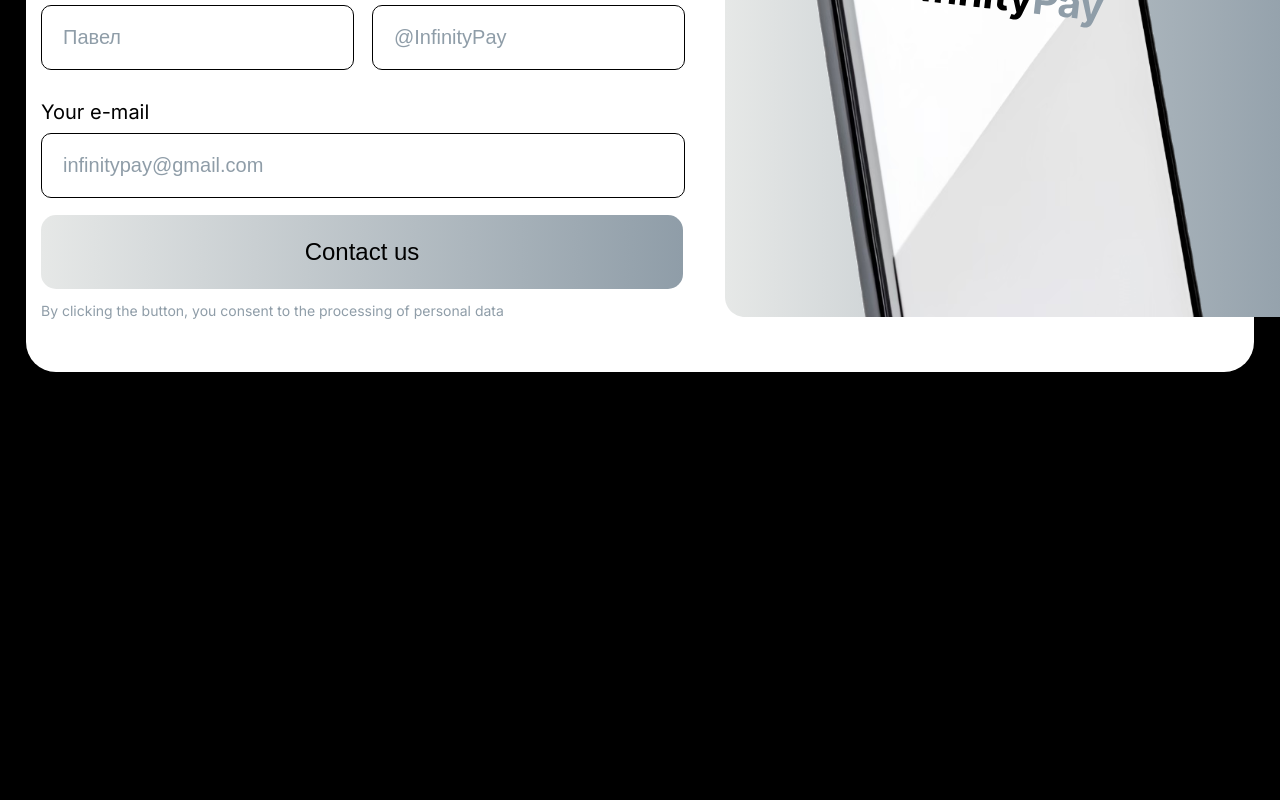
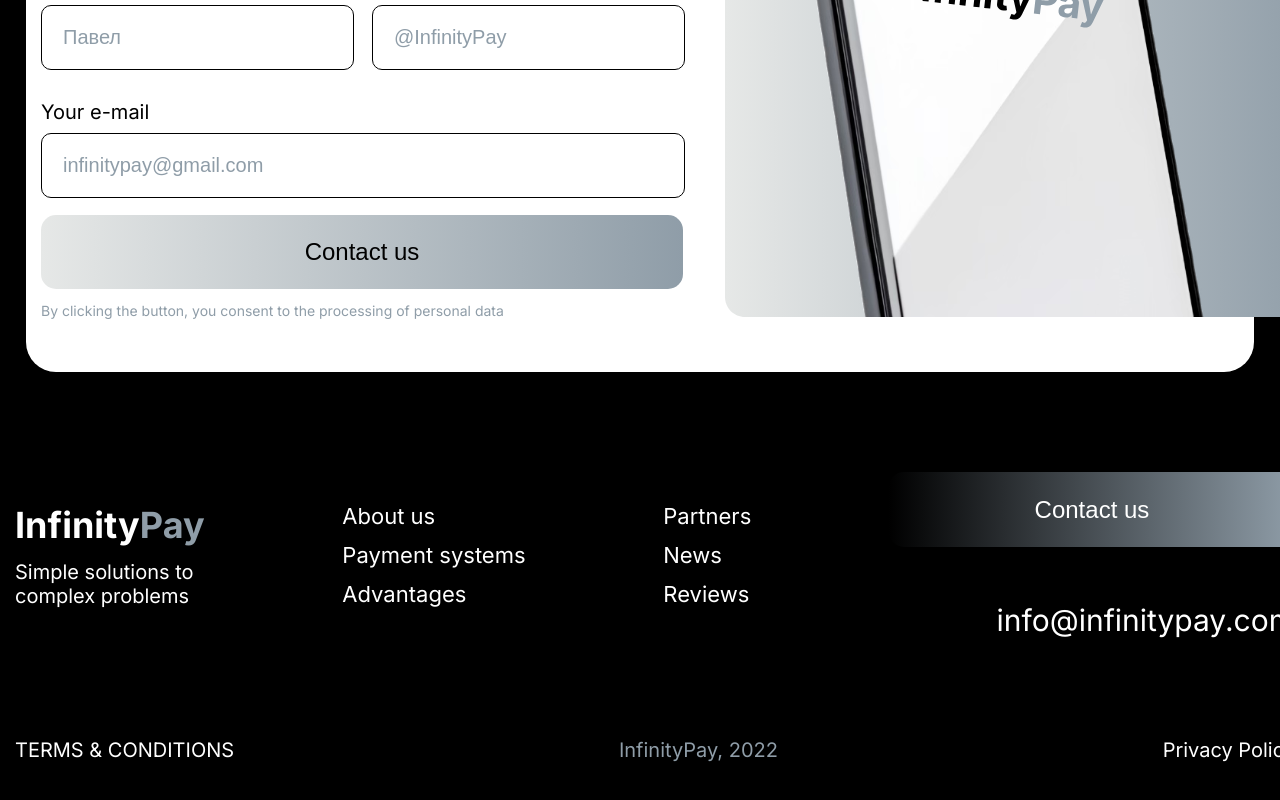
Before and after one commit to madixanov/InfinityPay, a React (Vite) app: page / in a window 1280 px wide. Shown: the part 6436-7236 px from the top of the page. Before the commit the page ends 6908 px from the top, so only its background shows below. Built offline with nearby package versions, Linux system fonts and the light colour scheme.

Commit message:
Creating and adding: footer

```diff
--- /dev/null
+++ b/src/components/09-Footer/Footer.css
@@ -0,0 +1,119 @@
+footer {
+  background-color: black;
+}
+
+.footer {
+  width: 100%;
+  display: flex;
+  flex-direction: column;
+  justify-content: start;
+  gap: 100px;
+  align-items: start;
+  padding-bottom: 84px;
+}
+
+.footer p {
+  margin: 0;
+}
+
+.nav-links-container {
+  display: flex;
+  justify-content: space-between;
+  align-items: center;
+  width: 100%;
+}
+
+.rules-container {
+  display: flex;
+  justify-content: space-between;
+  align-items: center;
+  width: 100%;
+}
+
+.company-name {
+  font-size: 20px;
+  font-weight: 400;
+  color: #8F9DA8;
+}
+
+.rules-container p {
+  font-size: 20px;
+  font-weight: 400;
+}
+
+.logo-container {
+  display: flex;
+  flex-direction: column;
+  justify-content: start;
+  align-items: start;
+  gap: 13px;
+}
+
+.logo-f2 {
+  width: 185px;
+  font-size: 20px;
+  font-weight: 400;
+}
+
+.logo-f {
+  font-size: 36px;
+  font-weight: 700;
+}
+
+.logo-f span {
+  color: #8F9DA8;
+}
+
+.left-cont {
+  display: flex;
+  flex-direction: column;
+  justify-content: start;
+  align-items: start;
+  gap: 13px;
+}
+
+.left-cont p {
+  font-size: 22px;
+  font-weight: 400;
+  cursor: pointer;
+}
+
+.right-cont {
+  display: flex;
+  flex-direction: column;
+  justify-content: start;
+  align-items: start;
+  gap: 13px;
+}
+
+.right-cont p {
+  font-size: 22px;
+  font-weight: 400;
+  cursor: pointer;
+}
+
+.contact-cont {
+  display: flex;
+  flex-direction: column;
+  justify-content: start;
+  align-items: start;
+  gap: 55px;
+}
+
+.contact-cont button {
+  width: 406px;
+  height: 75px;
+  border: none;
+  border-radius: 15px;
+  color: white;
+  font-size: 24px;
+  font-weight: 500;
+  background: linear-gradient(90deg, #000000, #8F9DA8);
+  cursor: pointer;
+}
+
+.contact-cont p {
+  font-size: 30px;
+  font-weight: 400;
+  align-self: end;
+}
--- /dev/null
+++ b/src/components/09-Footer/Footer.jsx
@@ -0,0 +1,40 @@
+import "./Footer.css"
+import { useTranslation } from "react-i18next";
+
+export default function Footer() {
+  const { t } = useTranslation();
+
+  return (
+    <footer>
+      <div className="container">
+        <div className="footer">
+          <div className="nav-links-container">
+            <div className="logo-container">
+              <p className="logo-f">{t("site_name")}<span>{t("site_name_span")}</span></p>
+              <p className="logo-f2">{t("sub_text")}</p>
+            </div>
+            <div className="left-cont">
+              <p>{t("about")}</p>
+              <p>{t("payment_systems")}</p>
+              <p>{t("advantages")}</p>
+            </div>
+            <div className="right-cont">
+              <p>{t("companies")}</p>
+              <p>{t("news")}</p>
+              <p>{t("ratings")}</p>
+            </div>
+            <div className="contact-cont">
+              <button>{t("submit_text")}</button>
+              <p>{t("email")}</p>
+            </div>
+          </div>
+          <div className="rules-container">
+            <p>{t("conditions")}</p>
+            <p className="company-name">{t("company_name")}</p>
+            <p>{t("rules")}</p>
+          </div>
+        </div>
+      </div>
+    </footer>
+  )
+}
--- a/src/i18n/en.json
+++ b/src/i18n/en.json
@@ -145,6 +145,6 @@
   "submit_text": "Contact us",
   "email": "info@infinitypay.com",
   "conditions": "TERMS & CONDITIONS",
-  "compnay_name": "InfinityPay, 2022",
+  "company_name": "InfinityPay, 2022",
   "rules": "Privacy Policy"
 }
--- a/src/i18n/ru.json
+++ b/src/i18n/ru.json
@@ -145,6 +145,6 @@
   "submit_text": "Свяжитесь с нами",
   "email": "info@infinitypay.com",
   "conditions": "TERMS & CONDITIONS",
-  "compnay_name": "InfinityPay, 2022",
+  "company_name": "InfinityPay, 2022",
   "rules": "Политика конфиденциальности"
 }
--- a/src/pages/HomePage/Home.jsx
+++ b/src/pages/HomePage/Home.jsx
@@ -1,11 +1,13 @@
 import Header from "../../components/01-Header/Header";
 import Main from "./Main";
+import Footer from "../../components/09-Footer/Footer";
 
 export default function Home() {
   return (
     <>
       <Header />
       <Main />
+      <Footer />
     </>
   )
 }
```
